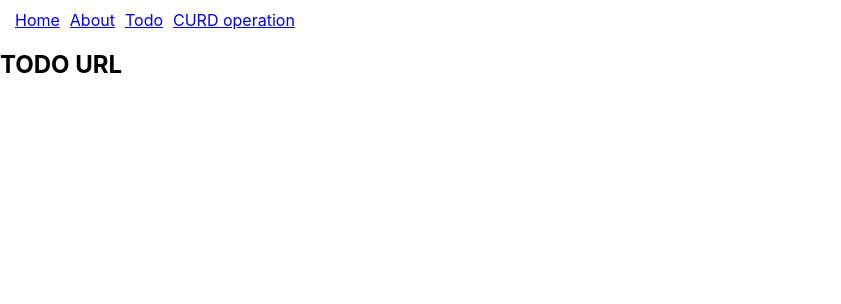
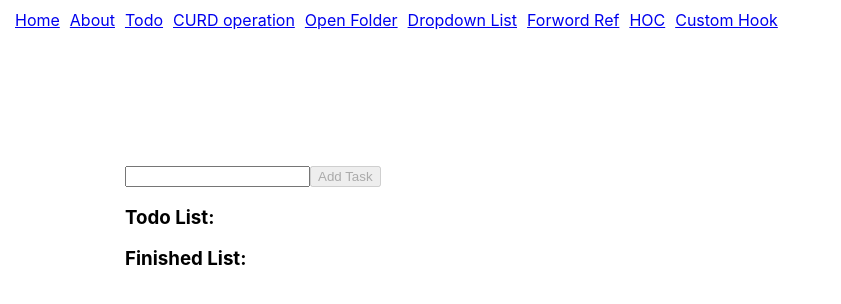
Before and after one commit to balaram414/reactJS, a React (Create React App) app in the folder codding-practice/: page /todo in a window 1280 px wide. Shown: the top 304 px of the page, without its empty margins (0-841 px from the left). Built offline with nearby package versions, Linux system fonts and the light colour scheme.

Commit message:
react Custom hook and ForwordRef

```diff
--- a/codding-practice/src/App.js
+++ b/codding-practice/src/App.js
@@ -1,7 +1,9 @@
 import { BrowserRouter as Router, Routes, Route, Link } from "react-router-dom";
 import Curd from "./components/curd";
 import Todo from "./components/todo";
+import CustomHook from './components/customHook'
 import NoMatch from "./components/notmatch";
+import ForwordRef from "./components/ForwordRef";
 function App() {
   return (
     <div className="App">
@@ -19,11 +21,29 @@ function App() {
           <Link to="/curd" style={{ padding: 5 }}>
             CURD operation
           </Link>
+          <Link to="/openFolder" style={{ padding: 5 }}>
+          Open Folder
+          </Link>
+          <Link to="/dropdown" style={{ padding: 5 }}>
+          Dropdown List
+          </Link>
+          <Link to="/forwordRef" style={{ padding: 5 }}>
+          Forword Ref
+          </Link>
+          <Link to="/hoc" style={{ padding: 5 }}>
+          HOC
+          </Link>
+          <Link to="/customHook" style={{ padding: 5 }}>
+          Custom Hook
+          </Link>
+
         </nav>
         <Routes>
           <Route path="/" />
           <Route path="/todo" element={<Todo />} />
           <Route path="/curd" element={<Curd />} />
+          <Route path="/forwordRef" element={<ForwordRef />} />
+          <Route path="/customHook" element={<CustomHook />} />
           <Route path="*" element={<NoMatch />} />
         </Routes>
       </Router>
--- /dev/null
+++ b/codding-practice/src/components/ForwordRef.js
@@ -0,0 +1,17 @@
+import { useRef } from "react";
+import ChildRef from "./childRef";
+function ForwordRef() {
+  let inputRef = useRef(null);
+  function setval() {
+    inputRef.current.value = "Hello";
+  }
+  return (
+    <>
+      forwordRef
+      <button onClick={() => setval()}>click</button>
+      <ChildRef ref={inputRef} />
+    </>
+  );
+}
+
+export default ForwordRef;
--- /dev/null
+++ b/codding-practice/src/components/childRef.js
@@ -0,0 +1,12 @@
+import { forwardRef } from "react";
+
+function ChildRef(props, ref) {
+  return (
+    <>
+      kkkkk
+      <input type="text" ref={ref} />
+    </>
+  );
+}
+
+export default forwardRef(ChildRef);
--- /dev/null
+++ b/codding-practice/src/components/customHook.js
@@ -0,0 +1,13 @@
+import useCount from "./useCount";
+function CustomHook() {
+  const [count,INC, DEC] = useCount();
+
+  return (
+    <div>Hello Kolkata
+      <button onClick={INC}>INC</button>
+      {count}
+      <button onClick={DEC}>DEC</button>
+    </div>
+  );
+}
+export default CustomHook;
--- a/codding-practice/src/components/todo.js
+++ b/codding-practice/src/components/todo.js
@@ -1,9 +1,54 @@
-import React from "react";
+import React, { useState } from "react";
 
-function Todo()
-{
-    return (<>
-    <h2>TODO URL</h2>
-    </>)
+function Todo() {
+  const [taskList, setTaskList] = useState([]);
+  const [finishedList, setFinishedList] = useState([]);
+  const [active, setActive] = useState(true);
+  let taskName = "";
+  function typingTask(e) {
+    taskName = e.target.value;
+    if(taskName.length>0)
+    setActive(false)
+  }
+  function addTask() {
+    taskList.push(taskName);
+    setTaskList([...taskList])
+    console.log(taskList);
+
+  }
+  function completedTask(task) {
+    for(let i=0;i<task.length;i++)
+    {
+        if(taskList[i]==task)
+        {
+            taskList.splice(i,1)
+
+        }
+    }
+    setTaskList([...taskList])
+     finishedList.push(task)
+     setFinishedList([...finishedList])
+    console.log(taskList)
+  }
+
+  return (
+    <div style={{ paddingLeft: 125,paddingTop:125 }}>
+      <input type="text" onChange={(e) => typingTask(e)} />
+      <button onClick={() => addTask()} disabled={active}> Add Task</button>
+      <br />
+      <div >
+        <h3>Todo List:</h3>
+        {taskList.map((item) => {
+          return <button onClick={() => completedTask(item)} style={{marginLeft:10}}>{item}</button>;
+        })}
+      </div>
+      <div >
+        <h3>Finished List:</h3>
+        {finishedList.map((item) => {
+          return <span style={{background:"gray",color:"red",marginLeft:10}}>{item}</span>;
+        })}
+      </div>
+    </div>
+  );
 }
 export default Todo;
--- /dev/null
+++ b/codding-practice/src/components/useCount.js
@@ -0,0 +1,13 @@
+import { useState } from "react";
+
+function useCount() {
+  const [count, setCount] = useState(0);
+  function INC() {
+    setCount(count + 1);
+  }
+  function DEC() {
+    setCount(count - 1);
+  }
+  return [count,INC,DEC]
+}
+export default useCount;
```
